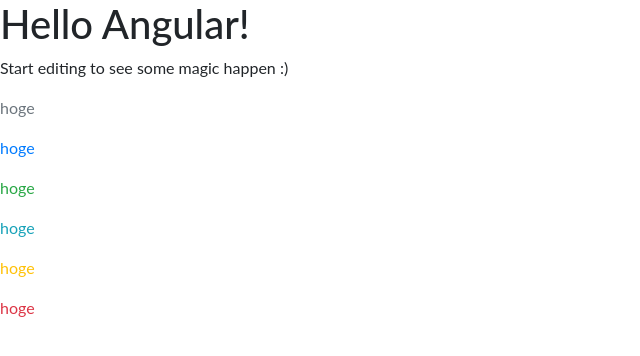
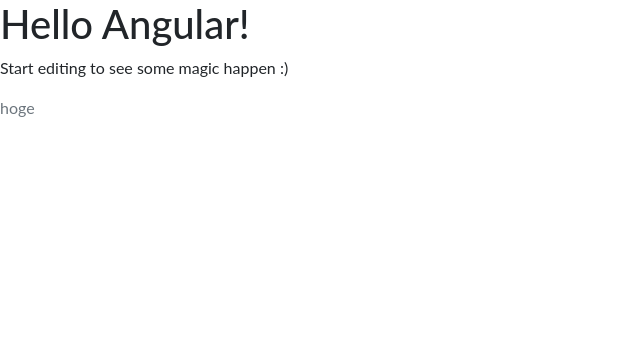
Before and after one commit to jp-t-o-recruit/job-performance-pre, an Angular app: page / in a window 1280 px wide. Shown: the top 356 px of the page, without its empty margins (0-640 px from the left). Built offline with nearby package versions, Linux system fonts and the light colour scheme.

Commit message:
1 file modified

```diff
--- a/src/app/app.component.html
+++ b/src/app/app.component.html
@@ -4,8 +4,3 @@
 </p>
 
 <p class="text-muted">hoge</p>
-<p class="text-primary">hoge</p>
-<p class="text-success">hoge</p>
-<p class="text-info">hoge</p>
-<p class="text-warning">hoge</p>
-<p class="text-danger">hoge</p>
```
